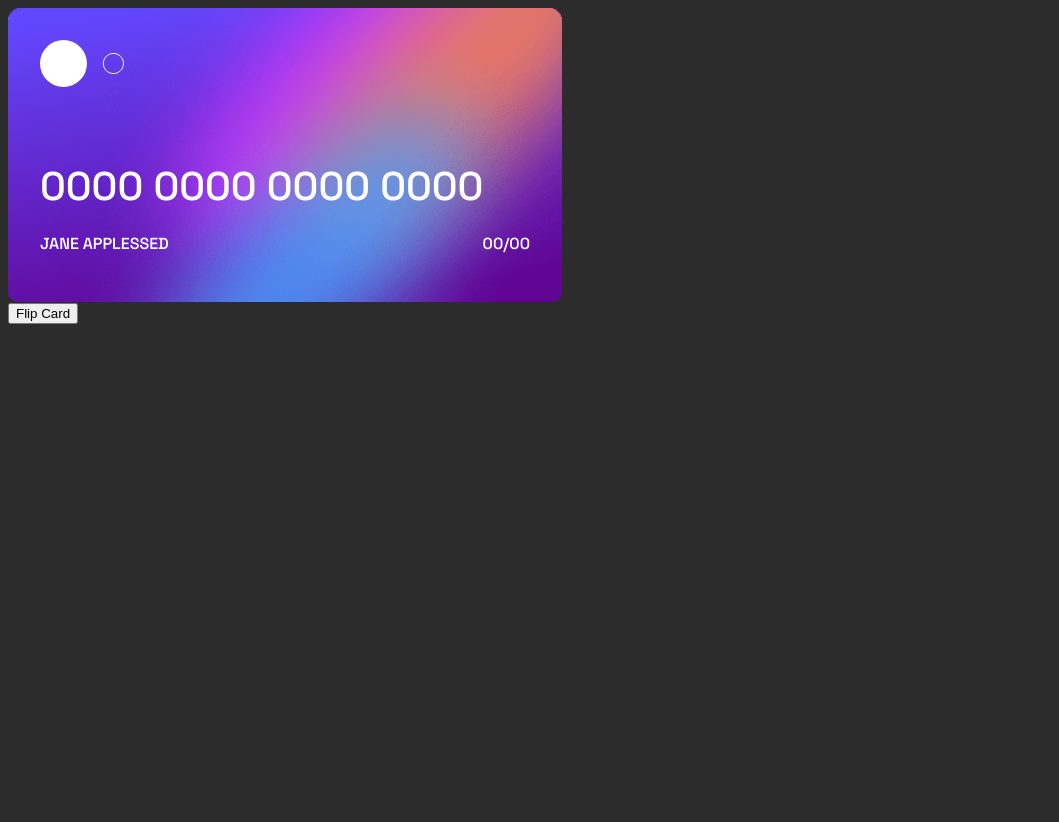
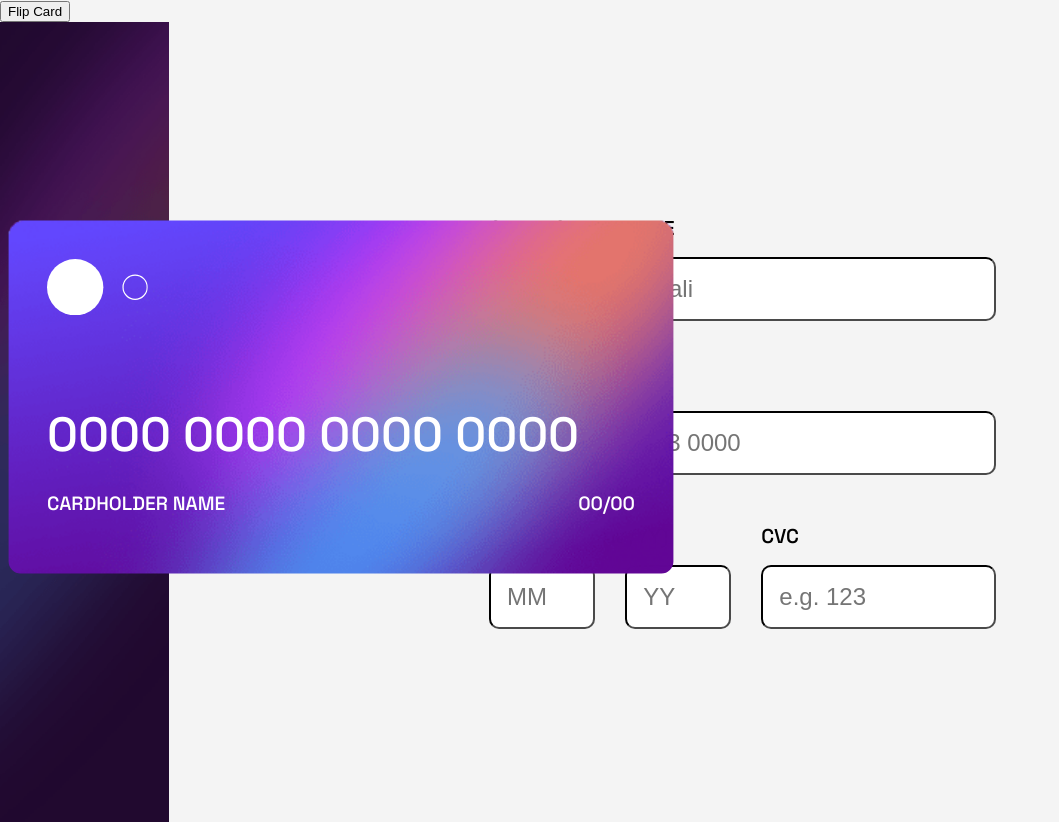
Before and after one commit to YasserDalali/Interactive-card, a plain HTML site: page index.html in a window 1280 px wide. Shown: the whole page, without its empty margins (0-1059 px from the left). Before the commit the page ends 800 px from the top, so only its background shows below. Drawn offline with Linux system fonts and the light colour scheme.

Commit message:
added static form, major UI fixes

```diff
--- a/index.html
+++ b/index.html
@@ -5,24 +5,70 @@
   <meta name="viewport" content="width=device-width, initial-scale=1.0">
   <title>Document</title>
   <link rel="stylesheet" href="style.css">
+  <script src="main.js"></script>
+
 </head>
 <body>
-  <div class="card">
+  <button id="flipButton" onclick="flip()">Flip Card</button>
+
+<main>
+
+    <div class="card">
     <div class="logo"> <img src="images/card-logo.svg" alt="" srcset=""> </div>
     <p class="number">0000 0000 0000 0000</p>
     <div class="container">
-      <p class="name"> JANE APPLESSED</p>
+      <p class="name">CARDHOLDER NAME</p>
       <p class="date">00/00</p>
       <p class="cvc hidden">000</p>
-
     </div>
   </div>
 
 
-  <button id="flipButton" onclick="flip()">Flip Card</button>
+<div class="filler"></div>
 
-  <script src="main.js">
+<div class="form">
 
-  </script>
+  <form action="">
+    <label for="">CARDHOLDER NAME</label><br>
+    <input type="text" name="" id="" placeholder="e.g. Yasser Dalali" maxlength="8">
+<br>
+    <label for="">CARD NUMBER</label><br>
+    <input type="text" name="" id="" placeholder="1234 5678 9123 0000" maxlength="8">
+<br>
+
+    <div style="display: flex;">
+      <div>
+    <label for="">EXP. DATE (MM/YY)</label>
+
+    <div style="display: flex;">
+
+    <br>
+    <input type="number" class="lower date" name="" id="" placeholder="MM" maxlength="2" min="1" max="12">
+
+    <input type="number" class="lower date" name="" id="" placeholder="YY" maxlength="2" minlength="2" min="25">
+  </div>
+  </div>
+
+  <div>
+    <label for="">CVC</label>
+
+    <br>
+    <input type="number" class="lower" name="" id="" placeholder="e.g. 123" maxlength="3" minlength="3">
+
+  </div>
+</div>
+
+
+
+
+  </form>
+</div>
+
+</main>
+
+
+
+
+
 </body>
 </html>
--- a/main.js
+++ b/main.js
@@ -1,5 +1,3 @@
-
-
 function flip() {
 document.querySelector('.card').classList.toggle('flipped');
   document.querySelector('.card').classList.toggle('card-back');
--- a/style.css
+++ b/style.css
@@ -1,6 +1,6 @@
 @import url('https://fonts.googleapis.com/css2?family=Space+Grotesk:wght@300..700&display=swap');
 
-body {font-family: Space Grotesk; font-weight: 550; background-color: rgb(44, 44, 44);}
+body {font-family: Space Grotesk; font-weight: 550;margin: 0; background-color: rgb(244, 244, 244);}
 
 .card {
     background-image: url('images/bg-card-front.png');
@@ -21,6 +21,7 @@ body {font-family: Space Grotesk; font-weight: 550; background-color: rgb(44, 44
 
 
 }
+/*! ---------------------------------------------------------- */
 
 .hidden {display: none;}
 
@@ -28,8 +29,60 @@ body {font-family: Space Grotesk; font-weight: 550; background-color: rgb(44, 44
     }
 
 .cvc {
-    position: absolute; top: 116px; right: 80px; font-size: larger;}
+    position: absolute; top: 116px; left: 80px; font-size: larger; transform: rotateY(180deg);}
 
 .card.flipped {  transform: rotateY(180deg);}
+
 .card > .number {font-size: 2.5rem; margin: 0; margin-top: 4rem; padding: 0;}
 .card > .container {display: flex; justify-content: space-between;}
+/*! ---------------------------------------------------------- */
+
+
+/*? ---------------------------------------------------------- */
+
+main {
+
+    display: flex;
+    justify-content: space-between;
+
+}
+
+.filler {
+    z-index: -1;
+    background-image: url('images/bg-main-desktop.png');
+    background-repeat: none;
+    background-size: cover;
+    height: 100vh;
+    width: 25%;
+    position: relative;}
+
+main > .card {position: absolute; bottom: 32%; left: 5%; scale: 1.2;}
+
+/*? ---------------------------------------------------------- */
+
+main > .form {
+    font-size: 1.25rem;
+    margin-right: 25%;
+    margin: auto 25%
+}
+.form input {
+    font-size: 1.5rem;
+    margin: 1rem 0 3rem;
+    border-radius: 10px;
+    border-color: rgb(74, 74, 74);
+    padding: 1rem;
+    width: 100%;
+}
+
+.form input.lower {
+    width: 100%;
+    margin: 1rem 30px 0 0;
+}
+
+.form input.date {
+    width: 30%;
+}
+
+
+
+/*? ---------------------------------------------------------- */
```
